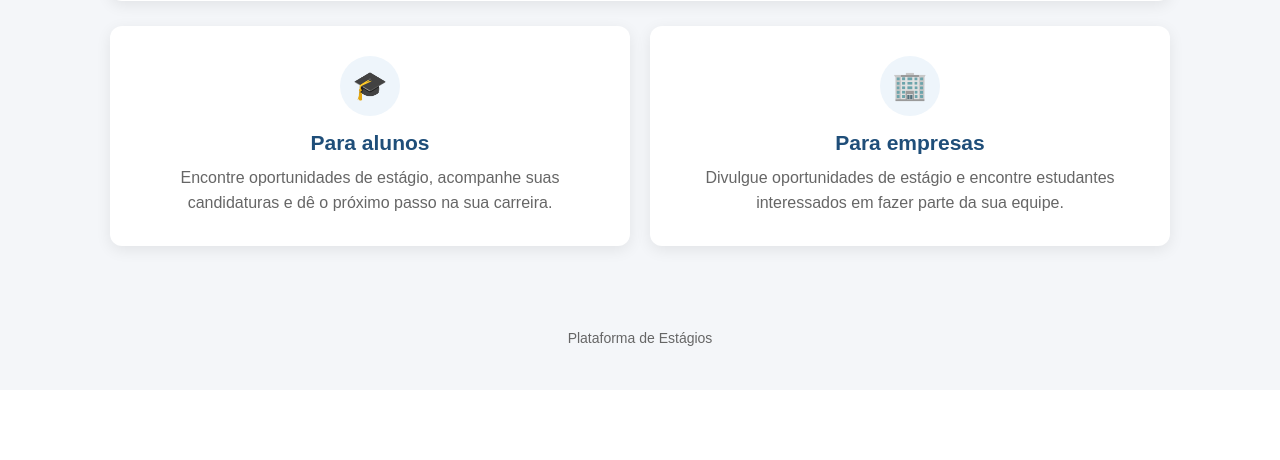
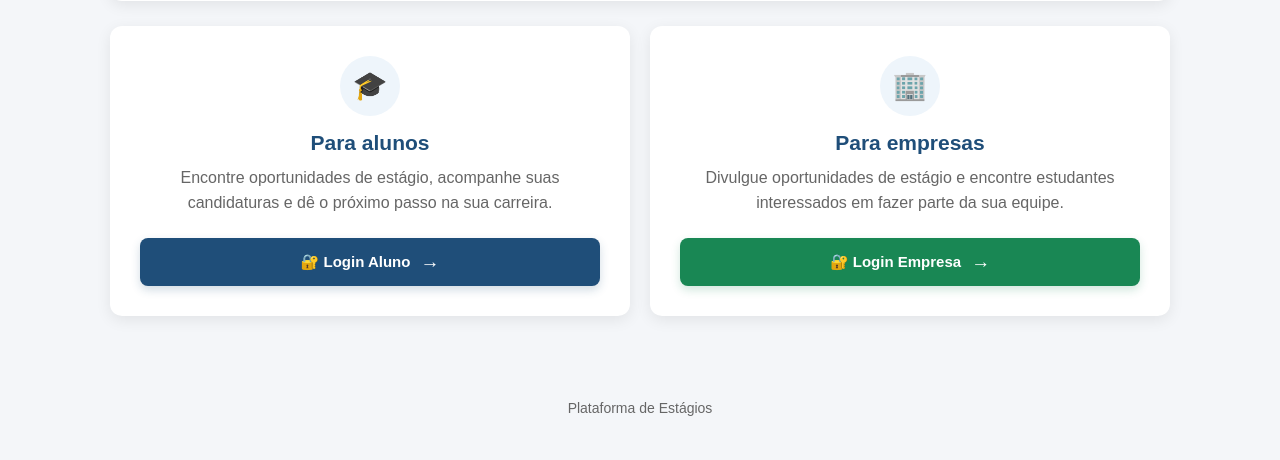
Before and after one commit to Benildomelo/plataforma_estagios, a Django app: page / in a window 1280 px wide. Shown: the part 449-909 px from the top of the page. Before the commit the page ends 795 px from the top, so only its background shows below. Run offline with Django 5.2, Linux system fonts and the light colour scheme.

Commit message:
melhoria botão

```diff
--- a/vagas/static/css/style.css
+++ b/vagas/static/css/style.css
@@ -2395,3 +2395,130 @@ footer {
     }
 
 }
+
+
+/* =========================================================
+   BOTÕES DE LOGIN - PÁGINA INICIAL
+   ========================================================= */
+
+.inicio-card {
+    display: flex;
+    flex-direction: column;
+    transition: 0.25s ease;
+}
+
+
+/* Efeito ao passar o mouse no card */
+
+.inicio-card:hover {
+    transform: translateY(-3px);
+    box-shadow: 0 8px 22px rgba(0, 0, 0, 0.12);
+}
+
+
+/* Mantém os textos dos dois cards alinhados */
+
+.inicio-card p {
+    flex: 1;
+}
+
+
+/* ---------------------------------------------------------
+   BOTÃO DE LOGIN
+   --------------------------------------------------------- */
+
+.botao-login {
+    display: flex;
+    align-items: center;
+    justify-content: center;
+    gap: 10px;
+
+    width: 100%;
+
+    margin-top: 22px;
+    padding: 13px 20px;
+
+    border-radius: 8px;
+
+    text-decoration: none;
+
+    font-size: 15px;
+    font-weight: bold;
+
+    color: #ffffff;
+
+    transition: all 0.25s ease;
+
+    box-sizing: border-box;
+}
+
+
+/* ---------------------------------------------------------
+   LOGIN DO ALUNO
+   --------------------------------------------------------- */
+
+.botao-login-aluno {
+    background: #1f4e79;
+
+    box-shadow: 0 4px 10px rgba(31, 78, 121, 0.20);
+}
+
+.botao-login-aluno:hover {
+    background: #163a5c;
+
+    color: #ffffff;
+
+    transform: translateY(-2px);
+
+    box-shadow: 0 7px 16px rgba(31, 78, 121, 0.28);
+}
+
+
+/* ---------------------------------------------------------
+   LOGIN DA EMPRESA
+   --------------------------------------------------------- */
+
+.botao-login-empresa {
+    background: #198754;
+
+    box-shadow: 0 4px 10px rgba(25, 135, 84, 0.20);
+}
+
+.botao-login-empresa:hover {
+    background: #146c43;
+
+    color: #ffffff;
+
+    transform: translateY(-2px);
+
+    box-shadow: 0 7px 16px rgba(25, 135, 84, 0.28);
+}
+
+
+/* ---------------------------------------------------------
+   SETA DOS BOTÕES
+   --------------------------------------------------------- */
+
+.botao-login span {
+    font-size: 19px;
+
+    transition: transform 0.2s ease;
+}
+
+.botao-login:hover span {
+    transform: translateX(4px);
+}
+
+
+/* =========================================================
+   RESPONSIVIDADE
+   ========================================================= */
+
+@media (max-width: 700px) {
+
+    .botao-login {
+        padding: 12px 16px;
+        font-size: 15px;
+    }
+
+}
--- a/vagas/templates/vagas/inicio.html
+++ b/vagas/templates/vagas/inicio.html
@@ -7,6 +7,10 @@
 {% block content %}
 
 <div class="inicio">
+
+    <!-- =========================================
+         SEÇÃO PRINCIPAL
+    ========================================== -->
 
     <section class="inicio-hero">
 
@@ -51,9 +55,18 @@
     </section>
 
 
+    <!-- =========================================
+         CARDS DE ACESSO
+    ========================================== -->
+
     <section class="inicio-cards">
 
-        <div class="inicio-card">
+
+        <!-- =====================================
+             CARD DO ALUNO
+        ====================================== -->
+
+        <div class="inicio-card inicio-card-aluno">
 
             <div class="inicio-card-icone">
                 🎓
@@ -68,10 +81,24 @@
                 e dê o próximo passo na sua carreira.
             </p>
 
+            <!-- BOTÃO DE LOGIN DO ALUNO -->
+
+            <a
+                class="botao-login botao-login-aluno"
+                href="/entrar-aluno/"
+            >
+                🔐 Login Aluno
+                <span>→</span>
+            </a>
+
         </div>
 
 
-        <div class="inicio-card">
+        <!-- =====================================
+             CARD DA EMPRESA
+        ====================================== -->
+
+        <div class="inicio-card inicio-card-empresa">
 
             <div class="inicio-card-icone">
                 🏢
@@ -86,7 +113,18 @@
                 interessados em fazer parte da sua equipe.
             </p>
 
+            <!-- BOTÃO DE LOGIN DA EMPRESA -->
+
+            <a
+                class="botao-login botao-login-empresa"
+                href="/entrar-empresa/"
+            >
+                🔐 Login Empresa
+                <span>→</span>
+            </a>
+
         </div>
+
 
     </section>
 
```
